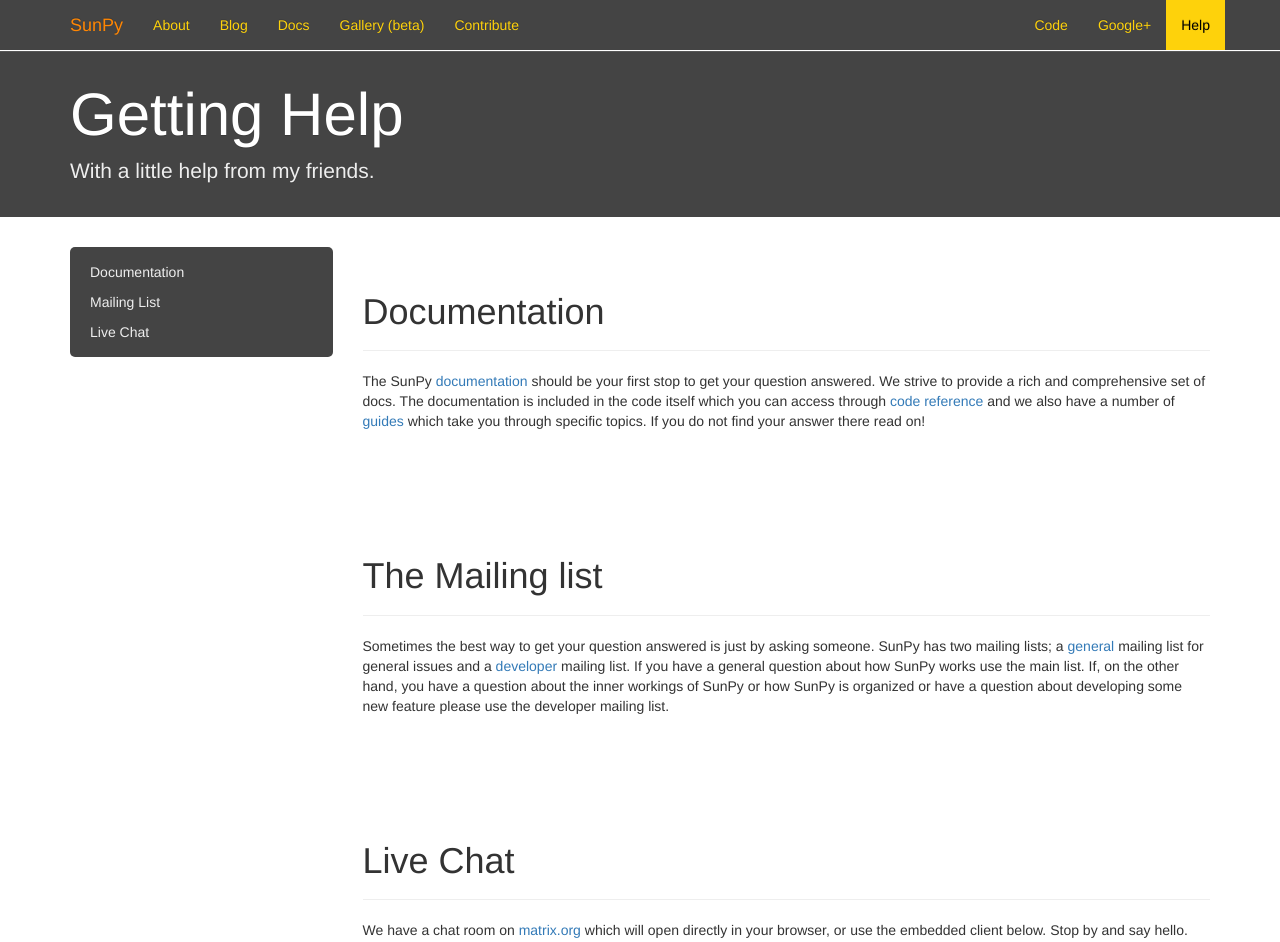
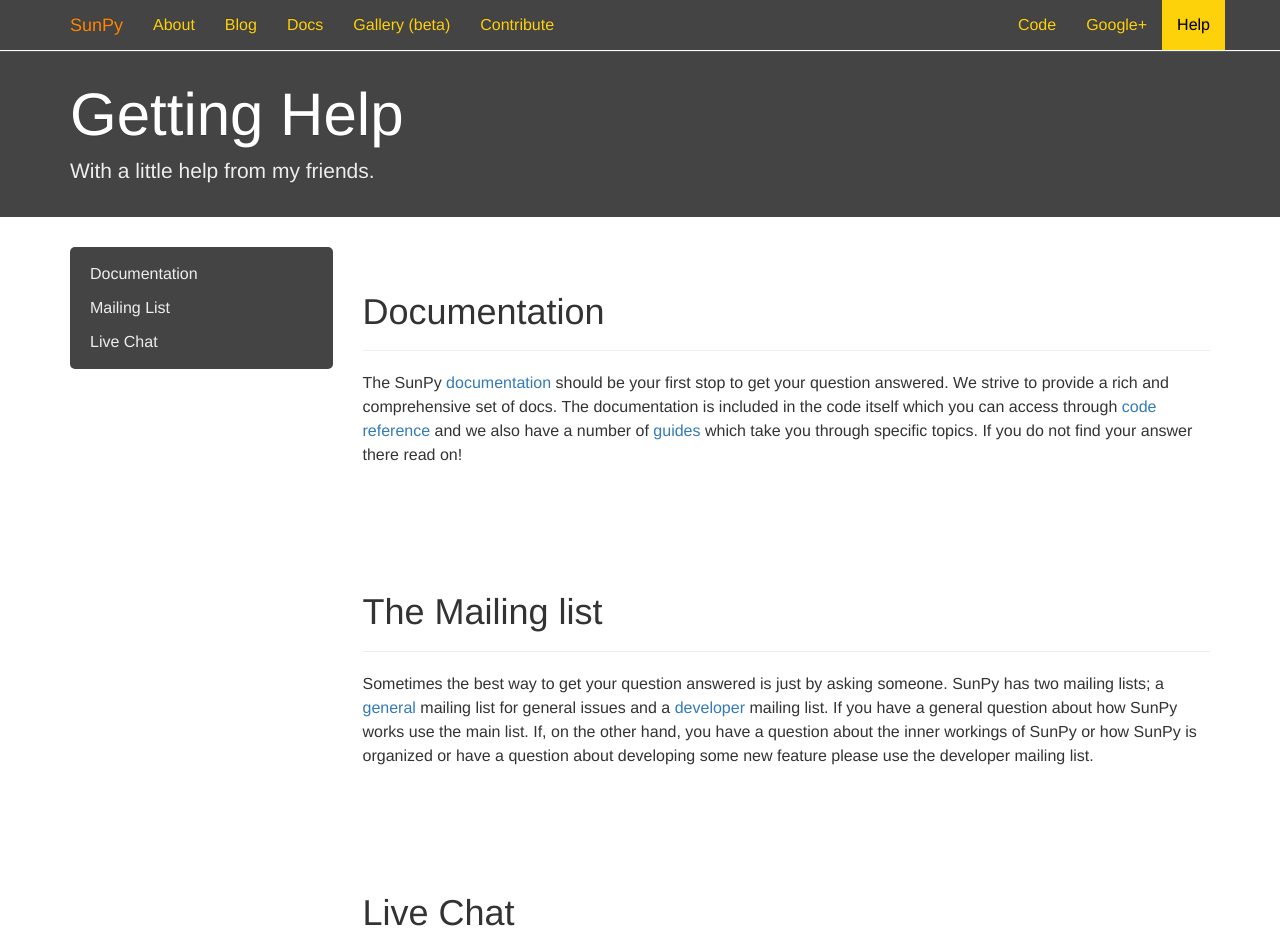
Before and after one commit to sunpy/sunpy.org, a Jekyll site: the page built from help.html, in a window 1280 px wide and 1400 px high. Shown: the top 942 px of the window. Built offline with Jekyll 4.4.1, drawn with Linux system fonts in a browser that asks for light colours; nearby versions of some CDN libraries; comment, search, counter and statistics services are not loaded.

Commit message:
Update font-size and line-height
A bigger font size improves readability and usability on both mobile and desktops,
Hence, Bootstrap 4 sets 16px as default font size.

```diff
--- a/docs-assets/css/sunpy.css
+++ b/docs-assets/css/sunpy.css
@@ -2,6 +2,8 @@
 
 body {
 	background-color: #fff;
+  font-size: 16px;
+  line-height: 24px;
 }
 
 /* Inverted outline button (white on dark) */
```
